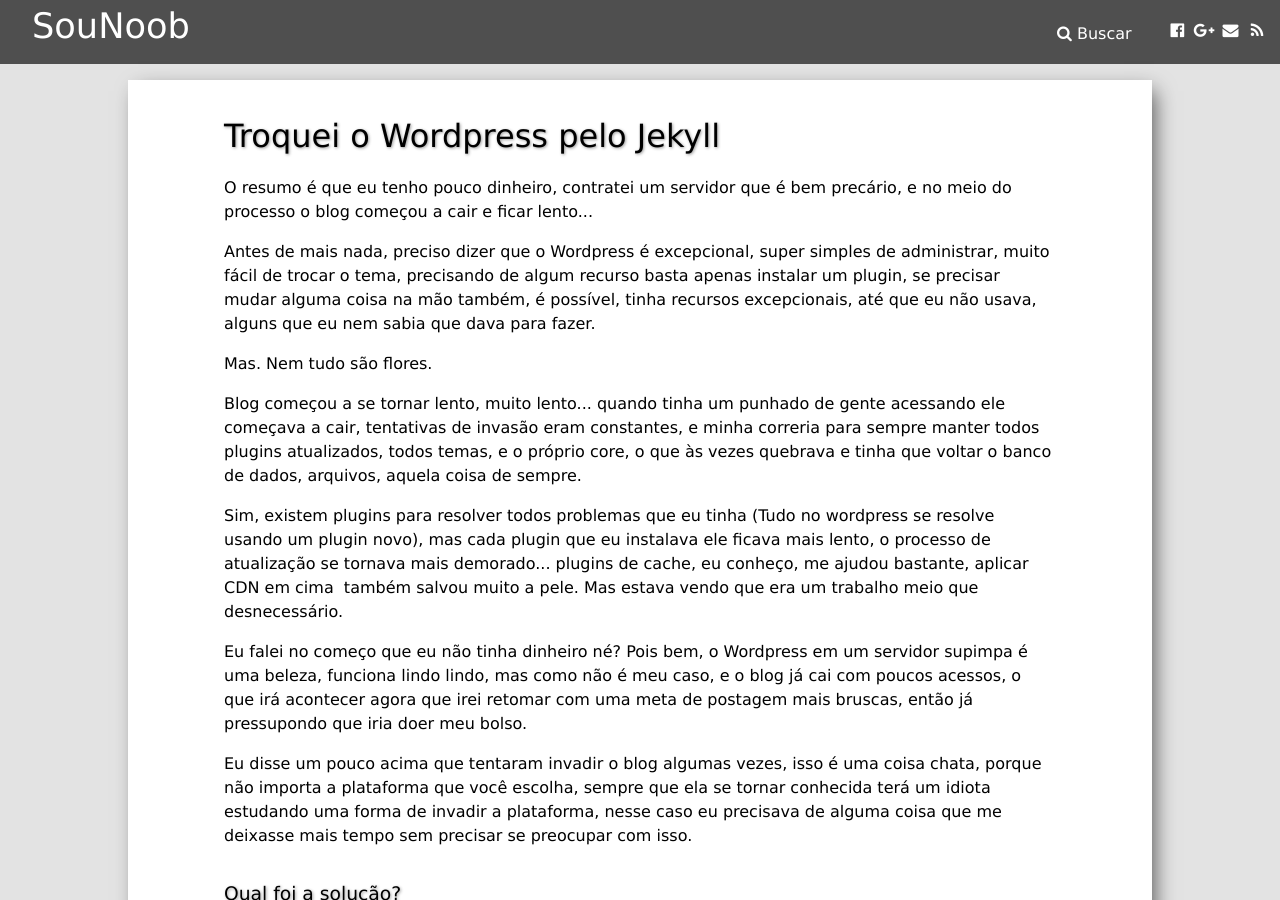
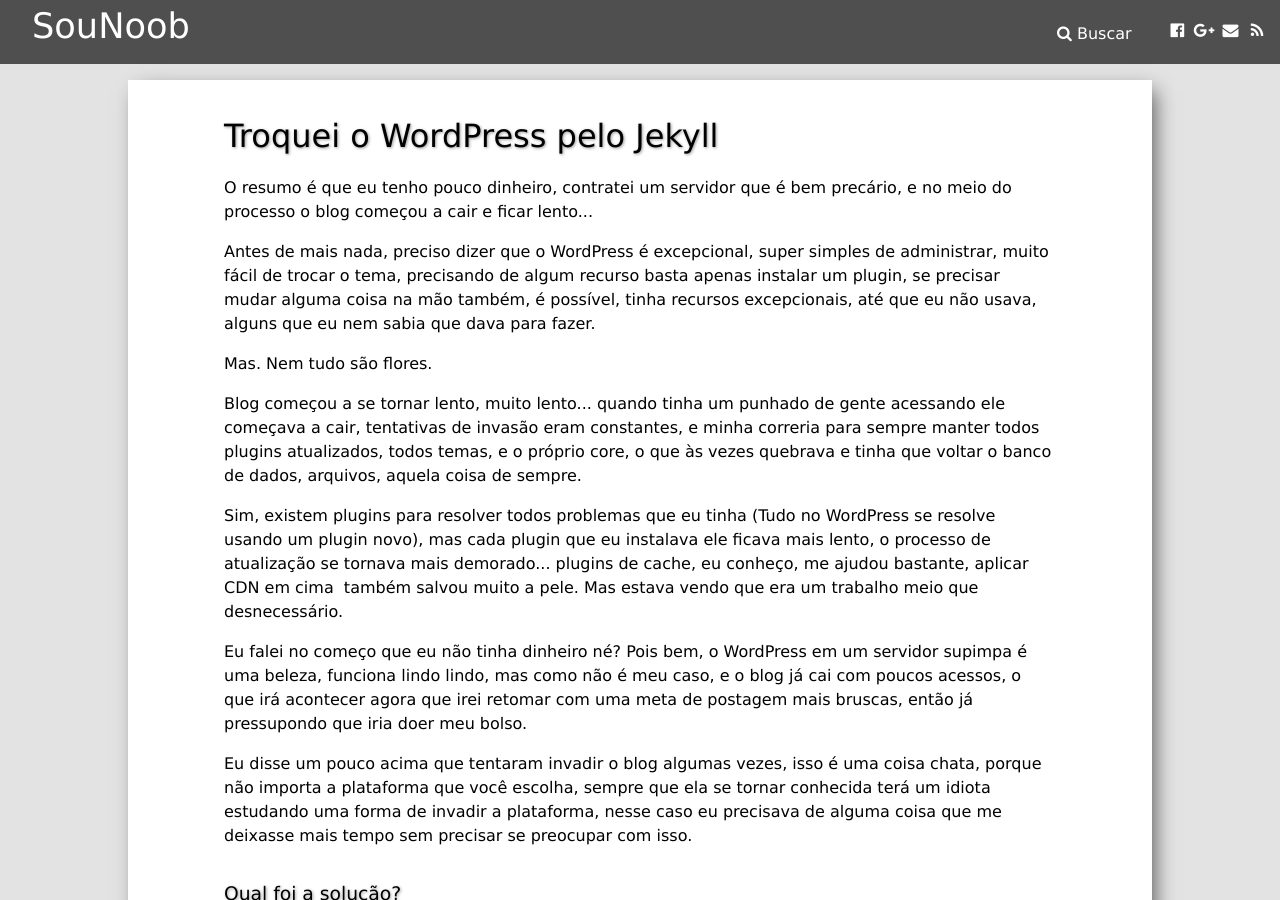
Before and after one commit to sounoob/sounoob.github.io, a Jekyll site: the page built from _posts/2017-01-01-troquei-o-wordpress-pelo-jekyll.html, in a window 1280 px wide and 900 px high. Built offline with Jekyll 4.4.1, drawn with Linux system fonts in a browser that asks for light colours; comment, search, counter and statistics services are not loaded; some of the changed text lies outside the part shown.

```diff
--- a/_posts/2017-01-01-troquei-o-wordpress-pelo-jekyll.html
+++ b/_posts/2017-01-01-troquei-o-wordpress-pelo-jekyll.html
@@ -1,5 +1,5 @@
 ---
-title: Troquei o Wordpress pelo Jekyll
+title: Troquei o WordPress pelo Jekyll
 date: 2017-01-01 00:00:00 Z
 categories:
 - Comunicados
@@ -12,11 +12,11 @@ layout: post
 <p>O resumo é que eu tenho pouco dinheiro, contratei um servidor que é bem precário, e no meio do processo o blog começou a cair e ficar lento... </p>
 <!--more-->
 
-<p>Antes de mais nada, preciso dizer que o Wordpress é excepcional, super simples de administrar, muito fácil de trocar o tema, precisando de algum recurso basta apenas instalar um plugin, se precisar mudar alguma coisa na mão também, é possível, tinha recursos excepcionais, até que eu não usava, alguns que eu nem sabia que dava para fazer.</p>
+<p>Antes de mais nada, preciso dizer que o WordPress é excepcional, super simples de administrar, muito fácil de trocar o tema, precisando de algum recurso basta apenas instalar um plugin, se precisar mudar alguma coisa na mão também, é possível, tinha recursos excepcionais, até que eu não usava, alguns que eu nem sabia que dava para fazer.</p>
 <p>Mas. Nem tudo são flores.</p>
 <p>Blog começou a se tornar lento, muito lento... quando tinha um punhado de gente acessando ele começava a cair, tentativas de invasão eram constantes, e minha correria para sempre manter todos plugins atualizados, todos temas, e o próprio core, o que às vezes quebrava e tinha que voltar o banco de dados, arquivos, aquela coisa de sempre.</p>
-<p>Sim, existem plugins para resolver todos problemas que eu tinha (Tudo no wordpress se resolve usando um plugin novo), mas cada plugin que eu instalava ele ficava mais lento, o processo de atualização se tornava mais demorado... plugins de cache, eu conheço, me ajudou bastante, aplicar CDN em cima &nbsp;também salvou muito a pele. Mas estava vendo que era um trabalho meio que desnecessário.</p>
-<p>Eu falei no começo que eu não tinha dinheiro né? Pois bem, o Wordpress em um servidor supimpa é uma beleza, funciona lindo lindo, mas como não é meu caso, e o blog já cai com poucos acessos, o que irá acontecer agora que irei retomar com uma meta de postagem mais bruscas, então já pressupondo que iria doer meu bolso.</p>
+<p>Sim, existem plugins para resolver todos problemas que eu tinha (Tudo no WordPress se resolve usando um plugin novo), mas cada plugin que eu instalava ele ficava mais lento, o processo de atualização se tornava mais demorado... plugins de cache, eu conheço, me ajudou bastante, aplicar CDN em cima &nbsp;também salvou muito a pele. Mas estava vendo que era um trabalho meio que desnecessário.</p>
+<p>Eu falei no começo que eu não tinha dinheiro né? Pois bem, o WordPress em um servidor supimpa é uma beleza, funciona lindo lindo, mas como não é meu caso, e o blog já cai com poucos acessos, o que irá acontecer agora que irei retomar com uma meta de postagem mais bruscas, então já pressupondo que iria doer meu bolso.</p>
 <p>Eu disse um pouco acima que tentaram invadir o blog algumas vezes, isso é uma coisa chata, porque não importa a plataforma que você escolha, sempre que ela se tornar conhecida terá um idiota estudando uma forma de invadir a plataforma, nesse caso eu precisava de alguma coisa que me deixasse mais tempo sem precisar se preocupar com isso.</p>
 
 <h3>Qual foi a solução?</h3>
@@ -33,8 +33,8 @@ layout: post
 <p>Fácil, do registro.br mando para a CDN (que é gratis), da CDN mando para o github pages (que é gratuito também). E apesar de ser gratuito, o tempo de resposta &nbsp;do servidor é quase 4 vezes mais rápido que a versão anterior do blog.</p>
 <h3>Jekyll é para todo mundo?</h3>
 <p>Quem gostar de código sim, mas quem é usuário não. Pelo fato do <strong>Jekyll </strong>não ter (ainda) um editor WYSIWYG para escrever os posts e página e ser necessário escrever tudo em HTML ou Markdown. Então recomendo apenas para desenvolvedores. </p>
-<h3>E os recursos do Wordpress?</h3>
-<p>Será difícil implementar tudo que o wordpress oferece, mas para a necessidade do blog atende bem, aos poucos vou implementando uma coisa aqui outra ali para melhorar a experiência do usuário. Mas agora já considero o blog algo usável.</p>
+<h3>E os recursos do WordPress?</h3>
+<p>Será difícil implementar tudo que o WordPress oferece, mas para a necessidade do blog atende bem, aos poucos vou implementando uma coisa aqui outra ali para melhorar a experiência do usuário. Mas agora já considero o blog algo usável.</p>
 <h3>Resumindo o Jekyll</h3>
 <ul>
 <li>Simples de entender.</li>
@@ -45,4 +45,4 @@ layout: post
 </ul>
 <h3>Agora a vez de vocês&nbsp;</h3>
 <p>Você já conhecia o <strong>Jekyll</strong>? Se sim, o que já conseguiu criar com ele? Achou simples?</p>
-<p>Para quem não conhecia, acha a ideia boa? Você abriria mão do conforto do Wordpress pelo poder do <strong>Jekyll</strong>?</p>
+<p>Para quem não conhecia, acha a ideia boa? Você abriria mão do conforto do WordPress pelo poder do <strong>Jekyll</strong>?</p>
```
